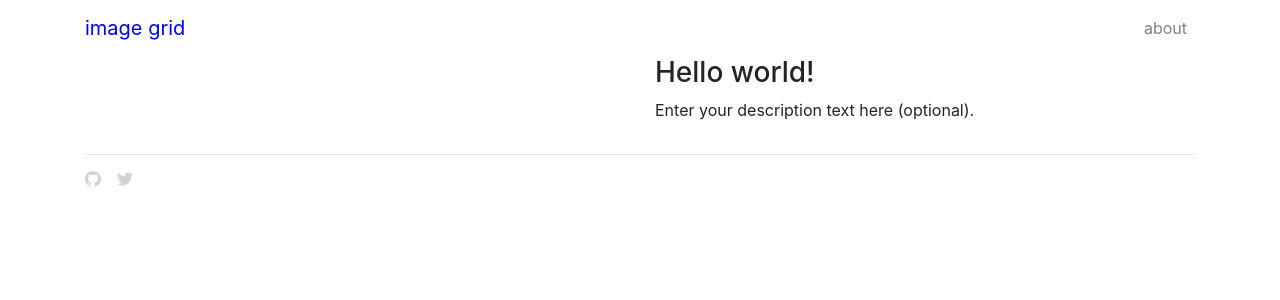
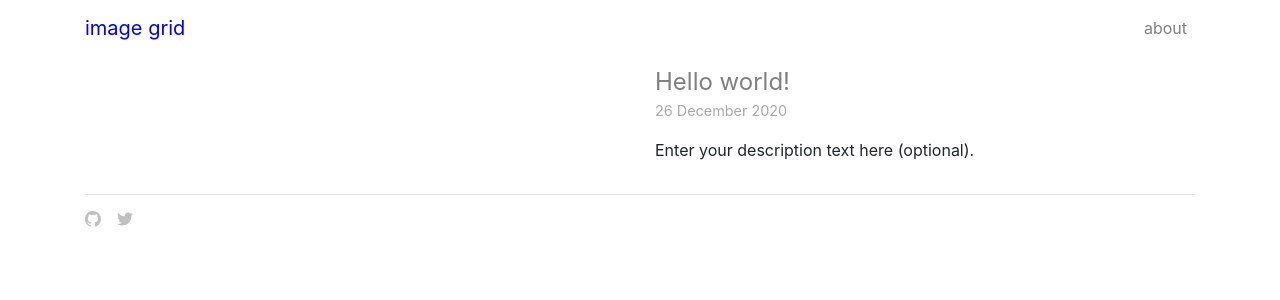
Before and after one commit to jirrian/jekyll-theme-image-grid, a Jekyll site: the page built from _posts/2020-12-26-hello-world.md, in a window 1280 px wide. Shown: the top 300 px of the page. Built offline with Jekyll 4.4.1, drawn with Linux system fonts in a browser that asks for light colours; nearby versions of some CDN libraries.

Commit message:
added option to show date on posts, styled post text content

```diff
--- a/_config.yml
+++ b/_config.yml
@@ -6,8 +6,8 @@ description: A simple image grid theme. Add your site description here in the _c
 
 # generate social links in footer
 social_links:
-  twitter: jekyllrb
-  github:  jekyll
+  twitter: jirrian
+  github: jekyll
   # facebook: jekyll
   # instagram: jekyll
   # linkedin: jekyll
@@ -26,11 +26,12 @@ social_links:
 # settings for image grid homepage
 grid_settings:
   show_all_images: true #true - displays all images in grid page, false - only show first (file name of image sorted alphabetically) image of post in grid page
-  display: masonry #square-cropped - images displayed in square grid and cropped, #square-og - images displayed in square grid and with original aspect ratio, masonry - images displayed in original aspect ratio but staggered (please note this will display the images in top to bottom order instead of left to right)
+  display: square-cropped #square-cropped - images displayed in square grid and cropped, #square-og - images displayed in square grid and with original aspect ratio, masonry - images displayed in original aspect ratio but staggered (please note this will display the images in top to bottom order instead of left to right)
 
 # settings for post pages
 post_settings:
   show_title: true #true - shows title of post (post filename or title in front matter of post file), false - does not show title of post. this settings can be overwritten in the frontmatter of individual post files with the show_title variable.
+  show_date: true #true - shows date of post (from post filename), false - does not show date of post
 
 plugins:
   - jekyll-seo-tag
--- a/_includes/footer.html
+++ b/_includes/footer.html
@@ -3,15 +3,15 @@
 
 {%- assign social = site.social_links -%}
   <ul class="social-media-list list-inline">
-    {%- if social.facebook -%}<li><a rel="me" href="https://www.facebook.com/{{ social.facebook | cgi_escape | escape }}" title="{{ social.facebook | escape }}"><svg class="svg-icon  "><use xlink:href="{{ '/assets/minima-social-icons.svg#facebook' | relative_url }}"></use></svg></a></li>{%- endif -%}
-    {%- if social.github -%}<li><a rel="me" href="https://github.com/{{ social.github | cgi_escape | escape }}" title="{{ social.github | escape }}"><svg class="svg-icon  "><use xlink:href="{{ '/assets/minima-social-icons.svg#github' | relative_url }}"></use></svg></a></li>{%- endif -%}
-    {%- if social.instagram -%}<li><a rel="me" href="https://www.instagram.com/{{ social.instagram | cgi_escape | escape }}" title="{{ social.instagram | escape }}"><svg class="svg-icon  "><use xlink:href="{{ '/assets/minima-social-icons.svg#instagram' | relative_url }}"></use></svg></a></li>{%- endif -%}
-    {%- if social.linkedin -%}<li><a rel="me" href="https://www.linkedin.com/in/{{ social.linkedin | cgi_escape | escape }}" title="{{ social.linkedin | escape }}"><svg class="svg-icon  "><use xlink:href="{{ '/assets/minima-social-icons.svg#linkedin' | relative_url }}"></use></svg></a></li>{%- endif -%}
-    {%- if social.pinterest -%}<li><a rel="me" href="https://www.pinterest.com/{{ social.pinterest | cgi_escape | escape }}" title="{{ social.pinterest | escape }}"><svg class="svg-icon  "><use xlink:href="{{ '/assets/minima-social-icons.svg#pinterest' | relative_url }}"></use></svg></a></li>{%- endif -%}
-    {%- for mst in social.mastodon -%}{%- if mst.username and mst.instance -%}<li><a rel="me" href="https://{{ mst.instance | cgi_escape | escape}}/@{{mst.username}}" title="{{ mst.username | escape }}"><svg class="svg-icon  "><use xlink:href="{{ '/assets/minima-social-icons.svg#mastodon' | relative_url }}"></use></svg></a></li>{%- endif -%}{%- endfor -%}
-    {%- if social.twitter -%}<li><a rel="me" href="https://twitter.com/{{ social.twitter | cgi_escape | escape }}" title="{{ social.twitter | escape }}"><svg class="svg-icon  "><use xlink:href="{{ '/assets/minima-social-icons.svg#twitter' | relative_url }}"></use></svg></a></li>{%- endif -%}
-    {%- if social.youtube -%}<li><a rel="me" href="https://www.youtube.com/{{ social.youtube | cgi_escape | escape }}" title="{{ social.youtube | escape }}"><svg class="svg-icon  "><use xlink:href="{{ '/assets/minima-social-icons.svg#youtube' | relative_url }}"></use></svg></a></li>{%- endif -%}
-    {%- if social.youtube_channel -%}<li><a rel="me" href="https://www.youtube.com/channel/{{ social.youtube_channel | cgi_escape | escape }}" title="{{ social.youtube_channel_name | escape | default: 'YouTube' }}"><svg class="svg-icon  "><use xlink:href="{{ '/assets/minima-social-icons.svg#youtube' | relative_url }}"></use></svg></a></li>{%- endif -%}
+    {%- if social.facebook -%}<li><a rel="me" href="https://www.facebook.com/{{ social.facebook | cgi_escape | escape }}" title="{{ social.facebook | escape }}" target="_blank"><svg class="svg-icon  "><use xlink:href="{{ '/assets/minima-social-icons.svg#facebook' | relative_url }}"></use></svg></a></li>{%- endif -%}
+    {%- if social.github -%}<li><a rel="me" href="https://github.com/{{ social.github | cgi_escape | escape }}" title="{{ social.github | escape }}" target="_blank"><svg class="svg-icon  "><use xlink:href="{{ '/assets/minima-social-icons.svg#github' | relative_url }}"></use></svg></a></li>{%- endif -%}
+    {%- if social.instagram -%}<li><a rel="me" href="https://www.instagram.com/{{ social.instagram | cgi_escape | escape }}" title="{{ social.instagram | escape }}" target="_blank"><svg class="svg-icon  "><use xlink:href="{{ '/assets/minima-social-icons.svg#instagram' | relative_url }}"></use></svg></a></li>{%- endif -%}
+    {%- if social.linkedin -%}<li><a rel="me" href="https://www.linkedin.com/in/{{ social.linkedin | cgi_escape | escape }}" title="{{ social.linkedin | escape }}" target="_blank"><svg class="svg-icon  "><use xlink:href="{{ '/assets/minima-social-icons.svg#linkedin' | relative_url }}"></use></svg></a></li>{%- endif -%}
+    {%- if social.pinterest -%}<li><a rel="me" href="https://www.pinterest.com/{{ social.pinterest | cgi_escape | escape }}" title="{{ social.pinterest | escape }}" target="_blank"><svg class="svg-icon  "><use xlink:href="{{ '/assets/minima-social-icons.svg#pinterest' | relative_url }}"></use></svg></a></li>{%- endif -%}
+    {%- for mst in social.mastodon -%}{%- if mst.username and mst.instance -%}<li><a rel="me" href="https://{{ mst.instance | cgi_escape | escape}}/@{{mst.username}}" title="{{ mst.username | escape }}" target="_blank"><svg class="svg-icon  "><use xlink:href="{{ '/assets/minima-social-icons.svg#mastodon' | relative_url }}"></use></svg></a></li>{%- endif -%}{%- endfor -%}
+    {%- if social.twitter -%}<li><a rel="me" href="https://twitter.com/{{ social.twitter | cgi_escape | escape }}" title="{{ social.twitter | escape }}" target="_blank"><svg class="svg-icon  "><use xlink:href="{{ '/assets/minima-social-icons.svg#twitter' | relative_url }}"></use></svg></a></li>{%- endif -%}
+    {%- if social.youtube -%}<li><a rel="me" href="https://www.youtube.com/{{ social.youtube | cgi_escape | escape }}" title="{{ social.youtube | escape }}" target="_blank"><svg class="svg-icon  "><use xlink:href="{{ '/assets/minima-social-icons.svg#youtube' | relative_url }}"></use></svg></a></li>{%- endif -%}
+    {%- if social.youtube_channel -%}<li><a rel="me" href="https://www.youtube.com/channel/{{ social.youtube_channel | cgi_escape | escape }}" title="{{ social.youtube_channel_name | escape | default: 'YouTube' }}" target="_blank"><svg class="svg-icon  "><use xlink:href="{{ '/assets/minima-social-icons.svg#youtube' | relative_url }}"></use></svg></a></li>{%- endif -%}
   </ul>
 
 </footer>
--- a/_layouts/post.html
+++ b/_layouts/post.html
@@ -1,6 +1,7 @@
 ---
 layout: default
 ---
+<div class="post">
 <div class="row justify-content-center">
 	<div class="col-lg-6 col-md-6 col-">
 
@@ -24,12 +25,17 @@ layout: default
 	<!-- if there is post content -->
 	{% if content != "" %}
 	<div class="col-lg-6 col-md-6 col-">
+		<div class="post-text-container">
 			{% if site.post_settings.show_title and page.show_title != false %}
-			<h3>{{ page.title }}</h3>
+				<div class="post-title">{{ page.title }}</div>
 			{% elsif site.post_settings.show_title == false and page.show_title %}
-			<h3>{{ page.title }}</h3>
+				<div class="post-title">{{ page.title }}</div>
 			{% endif %}
-		{{ content }}
+			{% if site.post_settings.show_date == true %}
+				<div class="post-date">{{ page.date | date: '%d %B %Y' }}</div>
+			{% endif %}
+			<div class="post-content">{{ content }}</div>
+		</div>
 	</div>
 	{% endif %}
 </div>
@@ -37,11 +43,17 @@ layout: default
 {% if content == "" %}
 	<div class="row justify-content-center">
 		<div class="col-lg-6 col-md-6 col-">
+			<div class="post-text-container">
 				{% if site.post_settings.show_title and page.show_title != false %}
-			<h3>{{ page.title }}</h3>
+					<div class="post-title">{{ page.title }}</div>
 				{% elsif site.post_settings.show_title == false and page.show_title %}
-			<h3>{{ page.title }}</h3>
+					<div class="post-title">{{ page.title }}</div>
+				{% endif %}
+				{% if site.post_settings.show_date == true %}
+					<div class="post-date">{{ page.date | date: '%d %B %Y' }}</div>
 				{% endif %}
 			</div>
 		</div>
+	</div>
 {% endif %}
+</div>
--- a/_sass/style.scss
+++ b/_sass/style.scss
@@ -1,15 +1,17 @@
-// colors
-$body-bg-color: white;
-$header-title-color: blue;
-$header-nav-color: blue;
-$footer-color: lightgray;
+// colors (edit these to change the colors of parts of the site's design)
+$body-bg-color: white;	// background color
+$header-title-color: blue;	// color of title of website
+$header-bg-color: white;	// color of nav bar
+$footer-color: silver;	// color of footer icons
+$post-title-color: gray;	// color of post and page titles
+$post-date-color: darkgray;	// color of post dates
 
 .header {
   padding: 0px 0;	// edit to move nav bar up or down
 }
 
 .navbar-light .navbar-brand{
-	color: $header-title-color; // edit to change site title color
+	color: $header-title-color;
 }
 
 .navbar {
@@ -23,12 +25,8 @@ $footer-color: lightgray;
 }
 
 .svg-icon{
-	fill: $footer-color;	// edit to change color of svg icons in footer
+	fill: $footer-color;
 	width: 1em;
-}
-
-.grid img {
-	width: 100%;
 }
 
 .grid-square-og {
@@ -52,7 +50,6 @@ $footer-color: lightgray;
 	  	width: 183px;
 	  	overflow: hidden;
 	}
-
 }
 
 @media (min-width: 768px){
@@ -78,3 +75,26 @@ $footer-color: lightgray;
 	  	overflow: hidden;
 	}
 }
+
+.post-title{
+	font-size: 1.5em;
+	color: $post-title-color;
+}
+
+.post-date{
+	font-size: 0.9em;
+	color: $post-date-color;
+}
+
+.post-content{
+	margin-top: 1em;
+}
+
+.post img{
+	padding-top: 0.5em;
+	padding-bottom: 0.5em;
+}
+
+.post-text-container{
+	margin-top: 0.5em;	// edit to move post title/date/content up or down
+}
```
Lines whose indentation alone changed are shown as unchanged.
